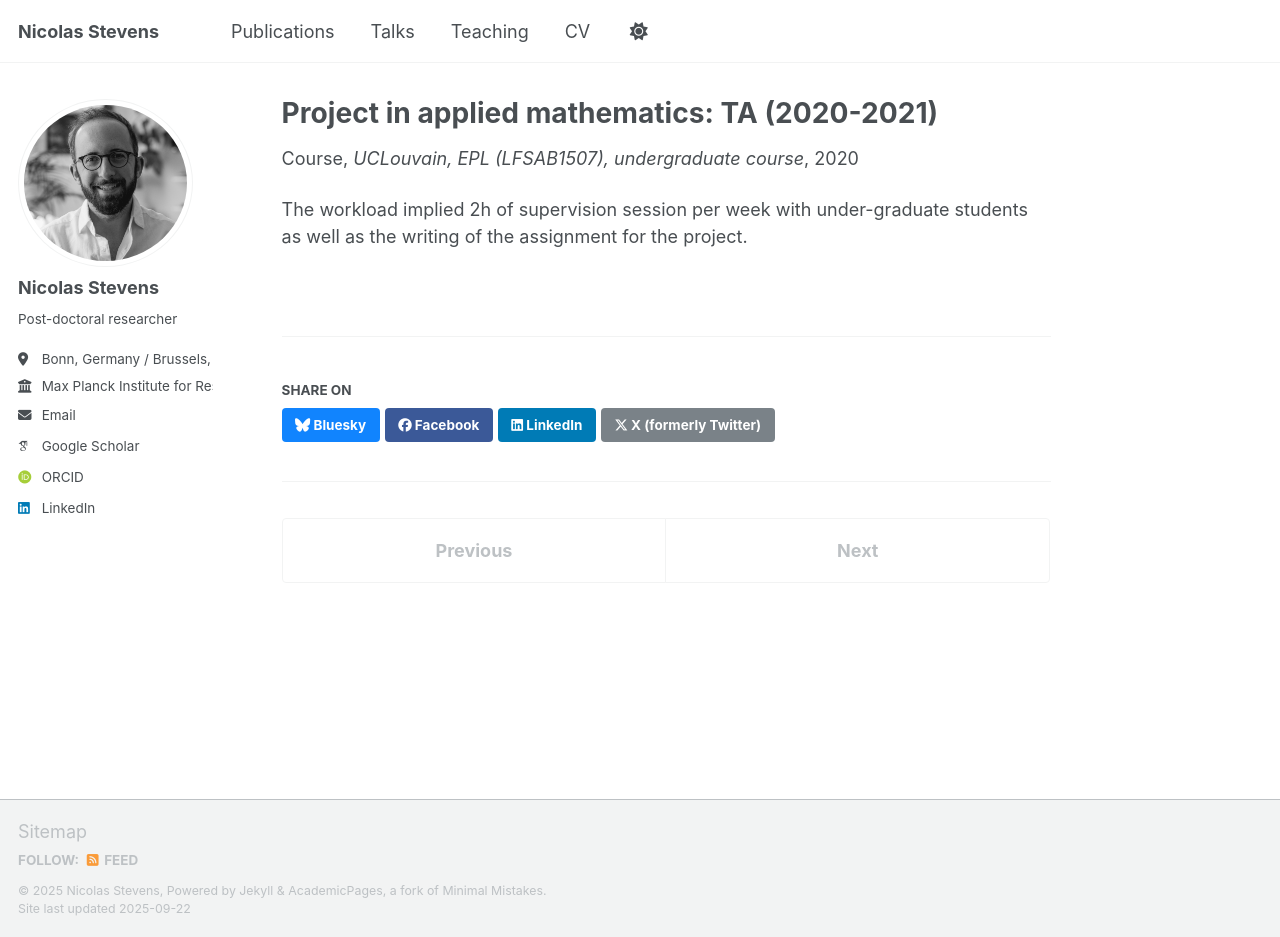
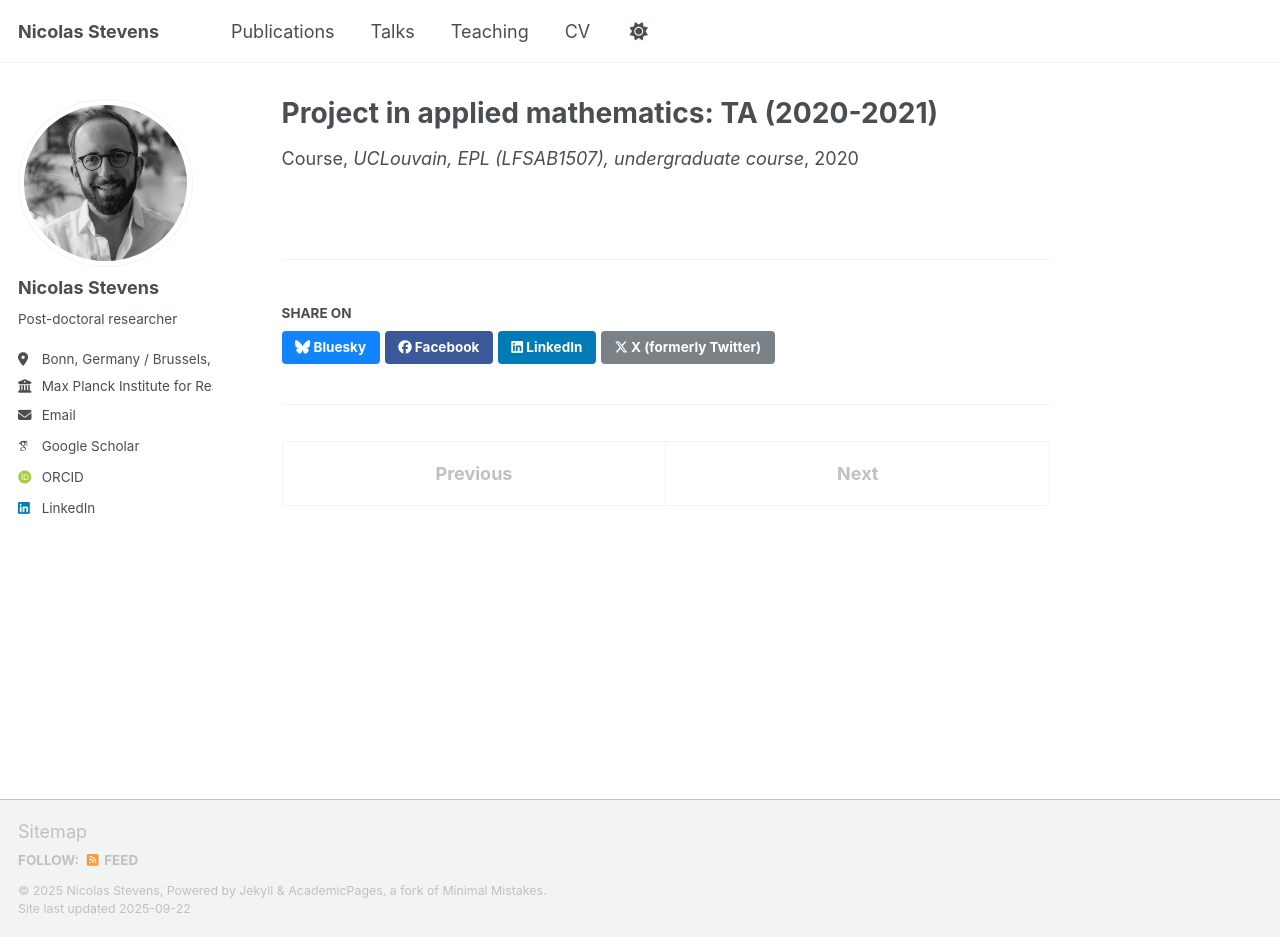
Before and after one commit to NicolasStevens/NicolasStevens.github.io, a Jekyll site: the page built from _teaching/UCLouvainMathProj.md, in a window 1280 px wide and 937 px high. Built offline with Jekyll 4.4.1, drawn with Linux system fonts in a browser that asks for light colours; some web fonts are replaced; a script that is not in the unit is left out.

Commit message:
Update UCLouvainMathProj.md

```diff
--- a/_teaching/UCLouvainMathProj.md
+++ b/_teaching/UCLouvainMathProj.md
@@ -7,5 +7,3 @@ venue: "UCLouvain, EPL (LFSAB1507), undergraduate course"
 date: 2020-01-01
 location: "Louvain-la-Neuve, Belgium"
 ---
-
-The workload implied 2h of supervision session per week with under-graduate students as well as the writing of the assignment for the project.
```
